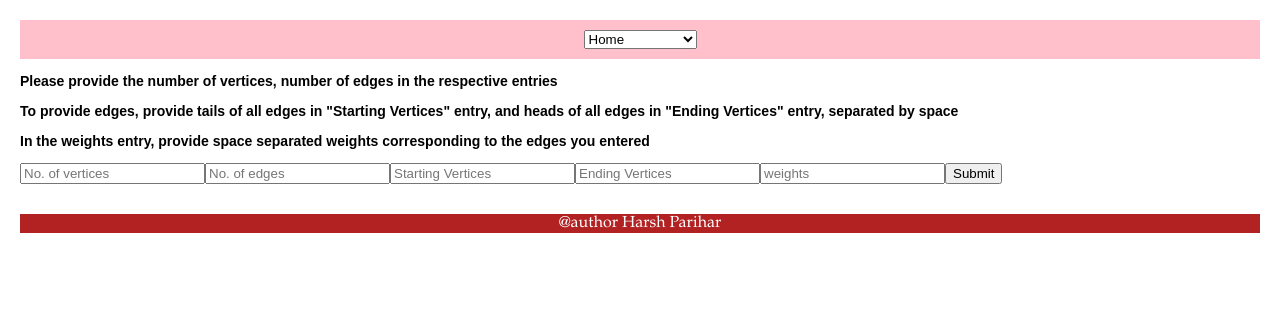
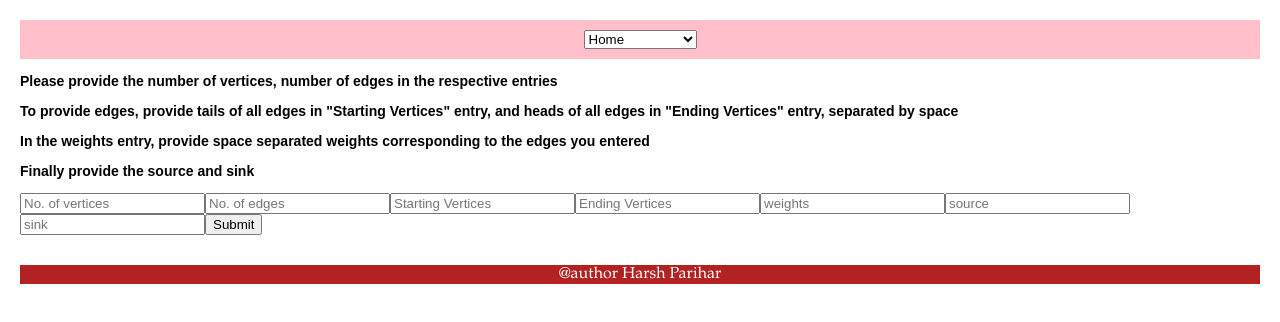
Before and after one commit to h-a-r-s-h-p/Algorithm-Visualizer, a React (Create React App) app: page /edmondskarp/visualize in a window 1280 px wide. Shown: the top 322 px of the page. Built offline with nearby package versions, Linux system fonts and the light colour scheme.

Commit message:
added source and sink

```diff
--- a/src/Algorithms/EdmondsKarp/EdmondsKarp.jsx
+++ b/src/Algorithms/EdmondsKarp/EdmondsKarp.jsx
@@ -14,6 +14,8 @@ export default class EdmondsKarp extends Component {
       startingVertices: null,
       endingVertices: null,
       weights: null,
+      source: null,
+      sink: null,
       isClicked: false
     };
     console.log("inside constructor\n");
@@ -21,7 +23,7 @@ export default class EdmondsKarp extends Component {
     this.handleChange = this.handleChange.bind(this);
   }
 
-  handleChange(vertexCount, edgeCount, startingVertices, endingVertices, weights, isClicked) {
+  handleChange(vertexCount, edgeCount, startingVertices, endingVertices, weights, source, sink, isClicked) {
     this.setState(prevState => {
       return {
         vertexCount: vertexCount,
@@ -29,6 +31,8 @@ export default class EdmondsKarp extends Component {
         startingVertices: startingVertices,
         endingVertices: endingVertices,
         weights: weights,
+        source: source,
+        sink: sink,
         isClicked: isClicked
       }
     })
--- /dev/null
+++ b/src/GeneratingSteps/EdmondsKarpSteps.js
@@ -0,0 +1 @@
+import GraphInput from "../GraphInput/GraphInput";
--- a/src/GraphInput/GraphInput.jsx
+++ b/src/GraphInput/GraphInput.jsx
@@ -10,6 +10,8 @@ export default class GraphInput extends Component {
       startingVertices: null,
       endingVertices: null,
       weights:null,
+      source: null,
+      sink: null
     };
     console.log("inside constructor\n");
 
@@ -34,6 +36,8 @@ export default class GraphInput extends Component {
                     this.state.startingVertices,
                     this.state.endingVertices,
                     this.state.weights,
+                    this.state.source,
+                    this.state.sink,
                     true);
     // return (<PlotGraph value={this.state.data} />);
 
@@ -45,6 +49,7 @@ export default class GraphInput extends Component {
           <p> <b> Please provide the number of vertices, number of edges in the respective entries </b></p>
           <p> <b> To provide edges, provide tails of all edges in "Starting Vertices" entry, and heads of all edges in "Ending Vertices" entry, separated by space </b> </p>
           <p> <b> In the weights entry, provide space separated weights corresponding to the edges you entered </b> </p>
+          <p> <b> Finally provide the source and sink</b></p>
           <form onSubmit={this.handleSubmit}>
             <input type="text"
                 name="vertexCount"
@@ -76,6 +81,18 @@ export default class GraphInput extends Component {
                 value={this.state.weights}
                 onChange={this.handleChange}
             />
+            <input type="text"
+                name="source"
+                placeholder="source"
+                value={this.state.source}
+                onChange={this.handleChange}
+            />
+            <input type="text"
+                name="sink"
+                placeholder="sink"
+                value={this.state.sink}
+                onChange={this.handleChange}
+            />
             <button className="btn btn-success" >Submit </button>
           </form>
         </div>
--- a/src/PlotGraph/PlotGraph.jsx
+++ b/src/PlotGraph/PlotGraph.jsx
@@ -19,6 +19,8 @@ export default function PlotGraph(props) {
   var endingVertices = props.graph.endingVertices.split(" ");
 
   var weights = props.graph.weights.split(" ");
+  var source = parseInt(props.graph.source);
+  var sink = parseInt(props.graph.sink);
 
   var nodesArray = new Array();
   for (var i = 0; i < vertexCount; i++) {
@@ -29,17 +31,18 @@ export default function PlotGraph(props) {
   }
 
   var edges = new Array();
-  for (i = 0; i < edgeCount; i++) {
-    edges[i] = {
-      from: startingVertices[i],
-      to: endingVertices[i],
+  for (var j = 0; j < edgeCount; j++) {
+    edges[j] = {
+      id: i++,
+      from: startingVertices[j],
+      to: endingVertices[j],
       arrows: {
         to: {
           enabled: true,
           type: "arrow",
         },
       },
-      label: weights[i],
+      label: weights[j],
       font: {
         align: "top"
       }
@@ -56,6 +59,18 @@ export default function PlotGraph(props) {
 
   const options = {}
 
+  var sourceNode = nodes.get(source);
+  sourceNode.color = {
+    background: 'green'
+  }
+
+  var sinkNode = nodes.get(sink);
+  sinkNode.color={
+    background: 'red'
+  }
+  nodes.update(sourceNode);
+  nodes.update(sinkNode);
+
   useEffect(
     () => {
       network.current = new Network(domNode.current, data, options);
--- a/src/Visualize/EdmondsKarpVisualize.jsx
+++ /dev/null
@@ -1,11 +0,0 @@
-import React from 'react'
-
-function EdmondsKarpVisualize() {
-  return (
-    <div>
-
-    </div>
-  )
-}
-
-export default EdmondsKarpVisualize
```
Also changed, not shown: src/Visualize/EdmondsKarpVisualize.js (added).
